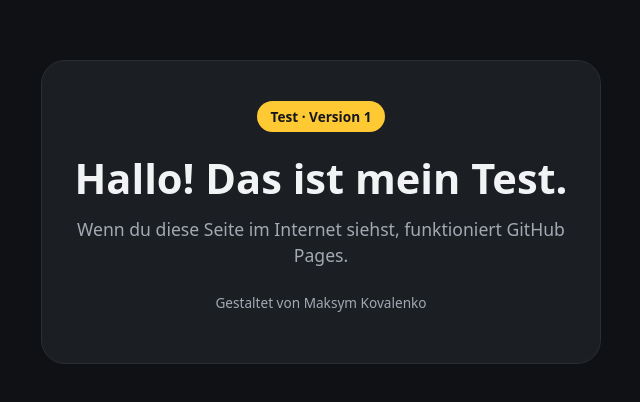
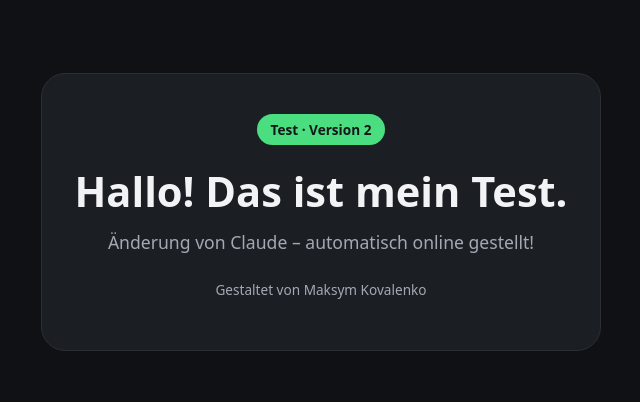
Before and after one commit to maxkovalenko243-boop/test-seite, a plain HTML site: page index.html in a window 1280 px wide. Shown: the part 188-590 px from the top of the page, without its empty margins (319-959 px from the left). Drawn offline with Linux system fonts and the light colour scheme.

Commit message:
Test: Version 2
Co-Authored-By: Claude Opus 5.5 <noreply@anthropic.com>
Claude-Session: https://claude.ai/code/session_01Uf1zLcq8X5jVbKUFpdC5TA

```diff
--- a/index.html
+++ b/index.html
@@ -8,9 +8,9 @@
 </head>
 <body>
   <main class="box">
-    <span class="tag">Test · Version 1</span>
+    <span class="tag">Test · Version 2</span>
     <h1>Hallo! Das ist mein Test.</h1>
-    <p>Wenn du diese Seite im Internet siehst, funktioniert GitHub Pages.</p>
+    <p>Änderung von Claude – automatisch online gestellt!</p>
     <p class="small">Gestaltet von Maksym Kovalenko</p>
   </main>
 </body>
--- a/style.css
+++ b/style.css
@@ -4,7 +4,7 @@
   --card:#1b1e23;    /* Kasten */
   --text:#f2f3f5;    /* Schrift */
   --muted:#a3a9b3;   /* graue Schrift */
-  --accent:#ffc933;  /* Gelb */
+  --accent:#4ade80;  /* Grün */
 }
 
 *{box-sizing:border-box}
```
